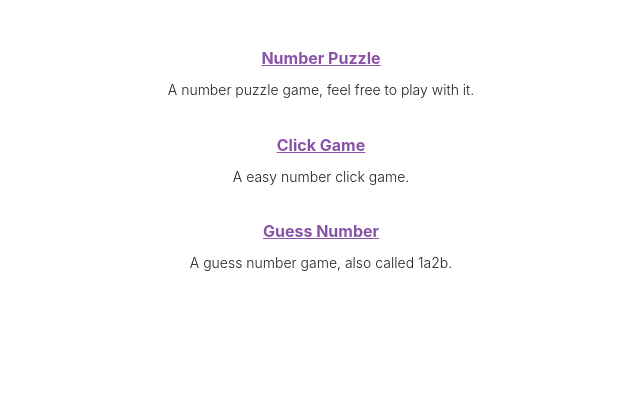
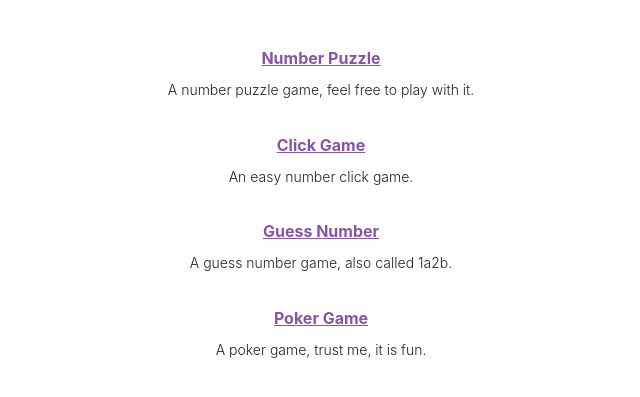
Before and after one commit to xincici/home, a Gatsby site: page / in a window 1280 px wide. Shown: the part 165-562 px from the top of the page, without its empty margins (319-959 px from the left). Built offline with nearby package versions, Linux system fonts and the light colour scheme; Gatsby itself is replaced by a stand-in of ours.

Commit message:
add poker game

```diff
--- a/src/pages/index.js
+++ b/src/pages/index.js
@@ -50,12 +50,17 @@ const links = [
   {
     text: 'Click Game',
     url: 'https://xincici-clickgame.netlify.app/',
-    description: 'A easy number click game.',
+    description: 'An easy number click game.',
   },
   {
     text: 'Guess Number',
     url: 'https://xincici-1a2b.netlify.app/',
     description: 'A guess number game, also called 1a2b.',
+  },
+  {
+    text: 'Poker Game',
+    url: 'https://xincici-poker.netlify.app/',
+    description: 'A poker game, trust me, it is fun.',
   },
 ]
 
```
